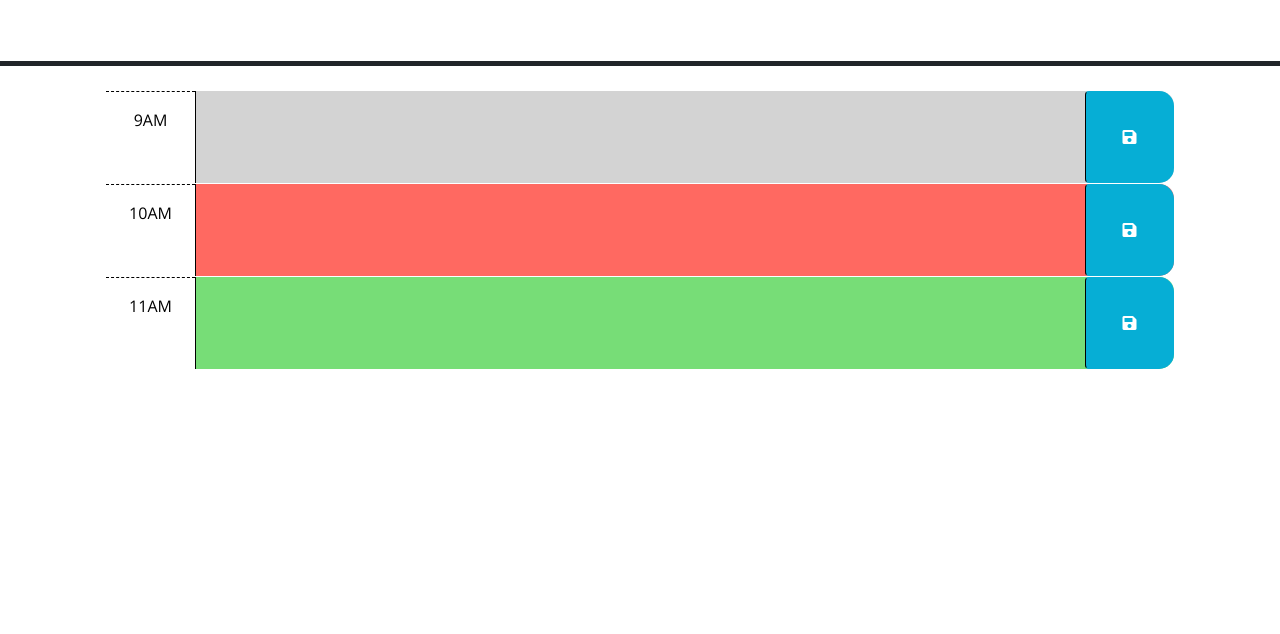
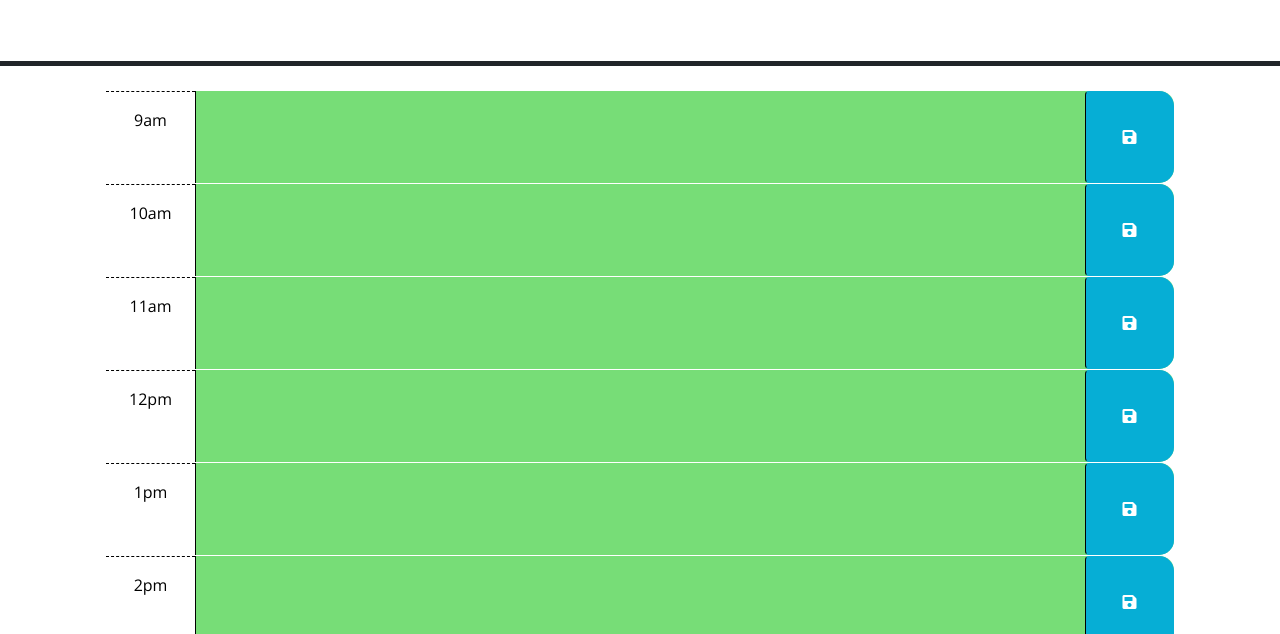
Before and after one commit to KeltonSterett/KeltonsCalendarApp, a plain HTML site: page Develop/index.html in a window 1280 px wide. Shown: the part 166-800 px from the top of the page. Drawn offline with nearby package versions, Linux system fonts and the light colour scheme.

Commit message:
added a loop to insert all the html for the times in java, added ternarys to display correct tense of the classes

```diff
--- a/Develop/index.html
+++ b/Develop/index.html
@@ -28,7 +28,9 @@
       <p class="lead">A simple calendar app for scheduling your work day</p>
       <p id="currentDay" class="lead"></p>
     </header>
-    <div class="container-lg px-5">
+    <div class="container-lg px-5" id="time-blocks">
+      <!-- commented out and used javascript to insert the time blocks and text boxes -->
+
       <!-- Use class for "past", "present", and "future" to apply styles to the
         time-block divs accordingly. The javascript will need to do this by
         adding/removing these classes on each div by comparing the hour in the
@@ -40,32 +42,32 @@
         -->
 
       <!-- Example of a past time block. The "past" class adds a gray background color. -->
-      <div id="hour-9" class="row time-block past">
+      <!-- <div id="hour-9" class="row time-block past">
         <div class="col-2 col-md-1 hour text-center py-3">9AM</div>
         <textarea class="col-8 col-md-10 description" rows="3"> </textarea>
         <button class="btn saveBtn col-2 col-md-1" aria-label="save">
           <i class="fas fa-save" aria-hidden="true"></i>
         </button>
-      </div>
+      </div> -->
 
       <!-- Example of a a present time block. The "present" class adds a red background color. -->
-      <div id="hour-10" class="row time-block present">
+      <!-- <div id="hour-10" class="row time-block present">
         <div class="col-2 col-md-1 hour text-center py-3">10AM</div>
         <textarea class="col-8 col-md-10 description" rows="3"> </textarea>
         <button class="btn saveBtn col-2 col-md-1" aria-label="save">
           <i class="fas fa-save" aria-hidden="true"></i>
         </button>
-      </div>
+      </div> -->
 
       <!-- Example of a future time block. The "future" class adds a green background color. -->
-      <div id="hour-11" class="row time-block future">
+      <!-- <div id="hour-11" class="row time-block future">
         <div class="col-2 col-md-1 hour text-center py-3">11AM</div>
         <textarea class="col-8 col-md-10 description" rows="3"> </textarea>
         <button class="btn saveBtn col-2 col-md-1" aria-label="save">
           <i class="fas fa-save" aria-hidden="true"></i>
         </button>
-      </div>
-
+      </div> -->
+     </div>
     <script src="https://code.jquery.com/jquery-3.4.1.min.js"></script>
     <script
       src="https://cdn.jsdelivr.net/npm/dayjs@1.11.3/dayjs.min.js"
--- a/Develop/script.js
+++ b/Develop/script.js
@@ -8,13 +8,45 @@ $(function () {
   // function? How can DOM traversal be used to get the "hour-x" id of the
   // time-block containing the button that was clicked? How might the id be
   // useful when saving the description in local storage?
-  var hours = ["9", "10", "11"]
+
+
+
+
+
+// inputing html using for loop to display hours of the day and their text boxes
+// added multiple ternary's (if/else) statments to make the classes display depending on the time of day
+    for (let index = 0; index < 9; index++) {
+      var timeOfDay = 8 + index
+      var now = dayjs()
+      // now.$H = 11 (this was to test)
+      var tense = now.$H-1 > timeOfDay ? 'past' : 'future'
+      tense = now.$H-1 === timeOfDay ?  'present' : tense
+      // % = remainder not division, divides and returns the remainder
+      timeOfDay = timeOfDay % 12
+      timeOfDay++
+      var afterNoon = timeOfDay > 8 ? 'am' : 'pm'
+      afterNoon = timeOfDay === 12 ? 'pm' : afterNoon
+
+
+
+// this makes it dynamic and not set to only one (time of the day)sets differnt time on differnt rows
+      var timeblock = `<div id="hour-${timeOfDay}" class="row time-block ${tense}">
+      <div class="col-2 col-md-1 hour text-center py-3">${timeOfDay}${afterNoon}</div>
+      <textarea class="col-8 col-md-10 description" rows="3"> </textarea>
+      <button class="btn saveBtn col-2 col-md-1" aria-label="save">
+        <i class="fas fa-save" aria-hidden="true"></i>
+      </button>
+    </div>`
+    jQuery("#time-blocks").append(timeblock)
+    }
+
+  var hours = ["9", "10", "11", "12", "1", "2", "3", "4", "5"]
   for (let index = 0; index < hours.length; index++) {
     var hour = hours[index];
     var hourI = localStorage.getItem("hour-" + hour)
   jQuery("#hour-" + hour + " .description").val(hourI);
   }
-
+// saves text in boxes to local storage
   jQuery('.saveBtn').on("click", function (event) {
     var currentTarget = jQuery(event.currentTarget)
     var parent = currentTarget.parent(".time-block")
```
